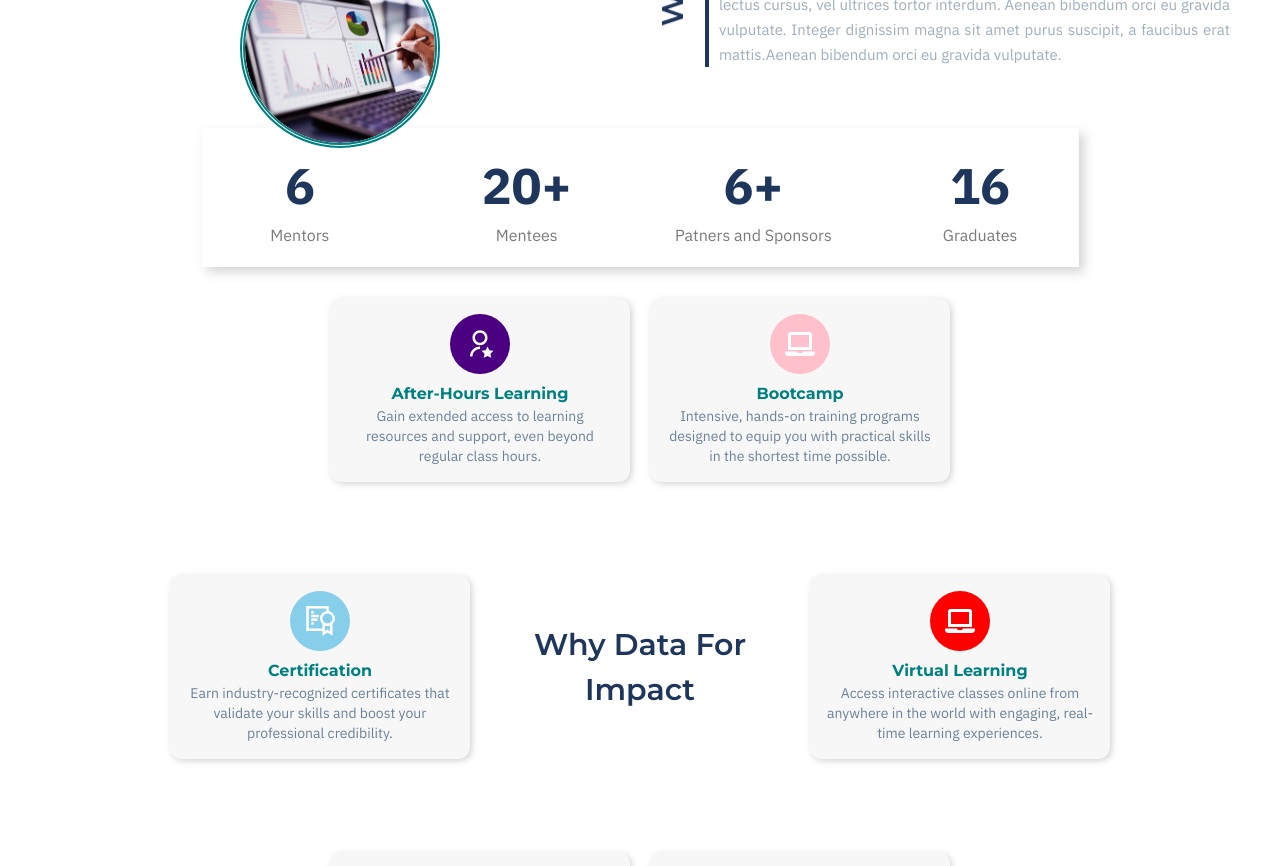
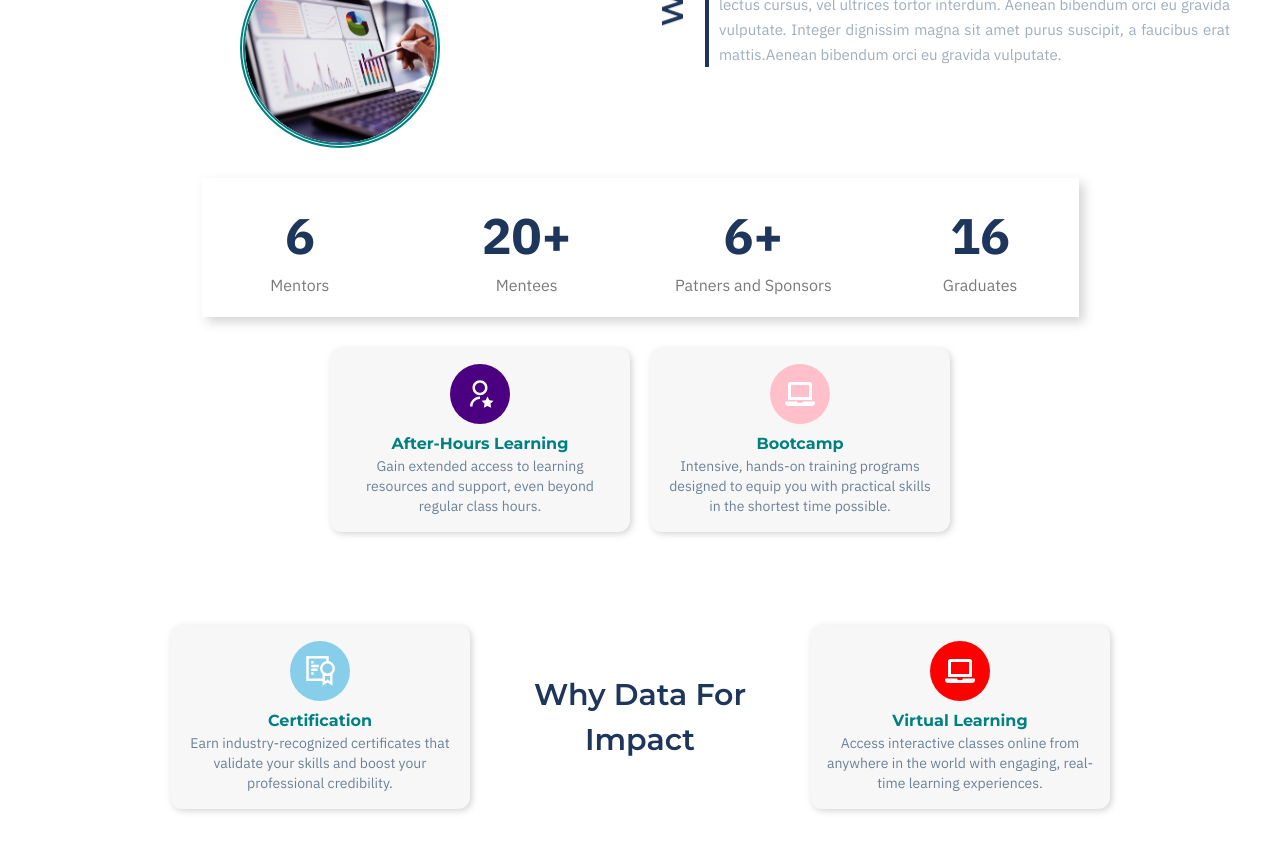
Before and after one commit to Oloniyo-Bolaji/dataforimpact, a Next.js app: page / in a window 1280 px wide. Shown: the part 1220-2086 px from the top of the page. Built offline with nearby package versions, Linux system fonts and the light colour scheme.

Commit message:
service section changed

```diff
--- a/components/Metrics.jsx
+++ b/components/Metrics.jsx
@@ -32,7 +32,7 @@ const Metrics = () => {
   }, [metrics]);
 
   return (
-    <div className="px-[20px] my-[10git0px]">
+    <div className="px-[20px] my-[100px]">
       <div className="max-w-screen-xl mx-auto w-full h-full flex justify-center items-center">
         <div className="grid sm:grid-cols-4 grid-cols-1 gap-[30px] sm:shadow-[5px_5px_10px_#7A7A7A50]">
           {metrics.map((metric, index) => {
```
